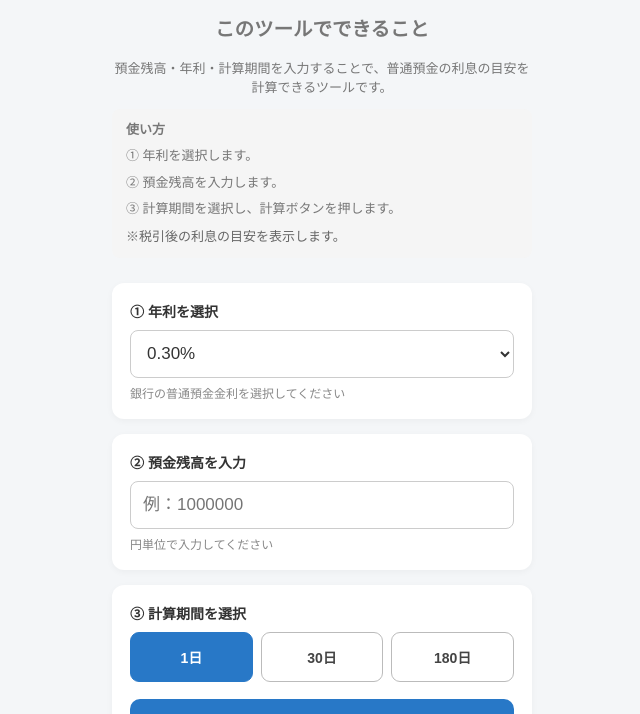
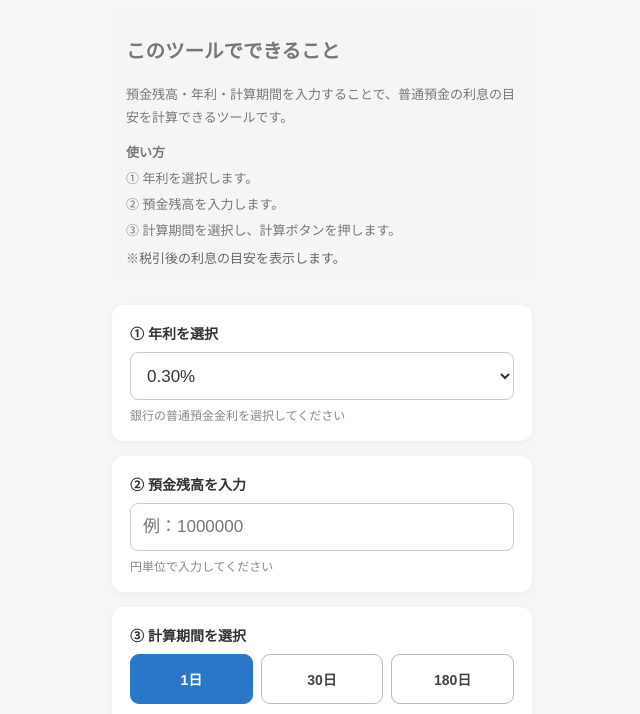
Before and after one commit to kirokugirl-lang/2026.11.17kinri, a plain HTML site: page index.html in a window 1280 px wide. Shown: the part 85-799 px from the top of the page, without its empty margins (318-958 px from the left). Drawn offline with Linux system fonts and the light colour scheme.

Commit message:
Update index.html

```diff
--- a/index.html
+++ b/index.html
@@ -385,10 +385,10 @@ footer {
 
 <div class="subtitle">
 
-  <h2>このツールでできること</h2>
- <p>預金残高・年利・計算期間を入力することで、普通預金の利息の目安を計算できるツールです。</p>
+
  <div style="font-size:13px; line-height:1.7; text-align:left; margin:12px auto; padding:10px 14px; max-width:600px; background:#f5f5f5; border-radius:8px;">
-  <strong>使い方</strong>
+    <h2>このツールでできること</h2>
+ <p>預金残高・年利・計算期間を入力することで、普通預金の利息の目安を計算できるツールです。</p><strong>使い方</strong>
   <p style="margin:4px 0;">① 年利を選択します。</p>
   <p style="margin:4px 0;">② 預金残高を入力します。</p>
   <p style="margin:4px 0;">③ 計算期間を選択し、計算ボタンを押します。</p>
```
